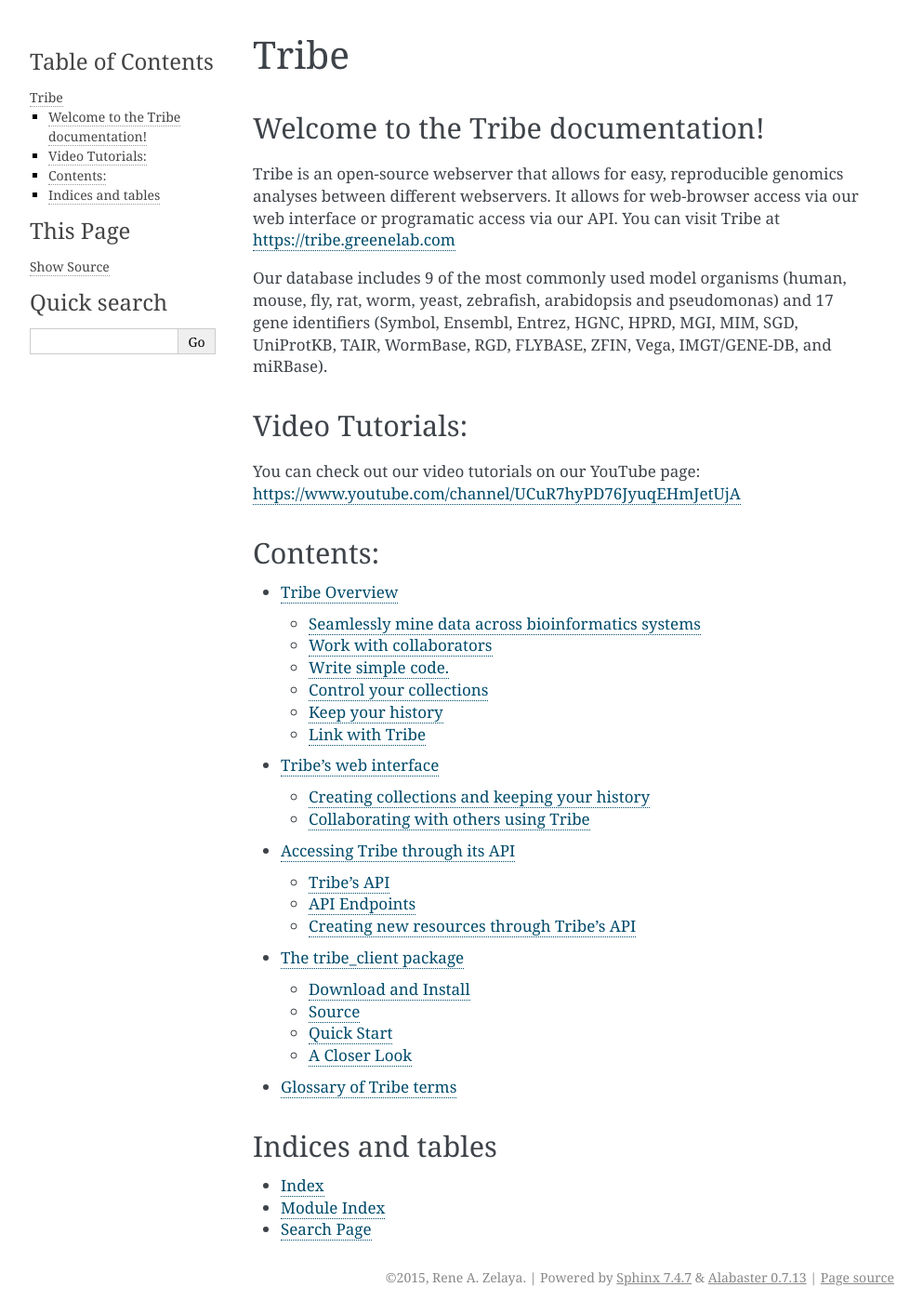
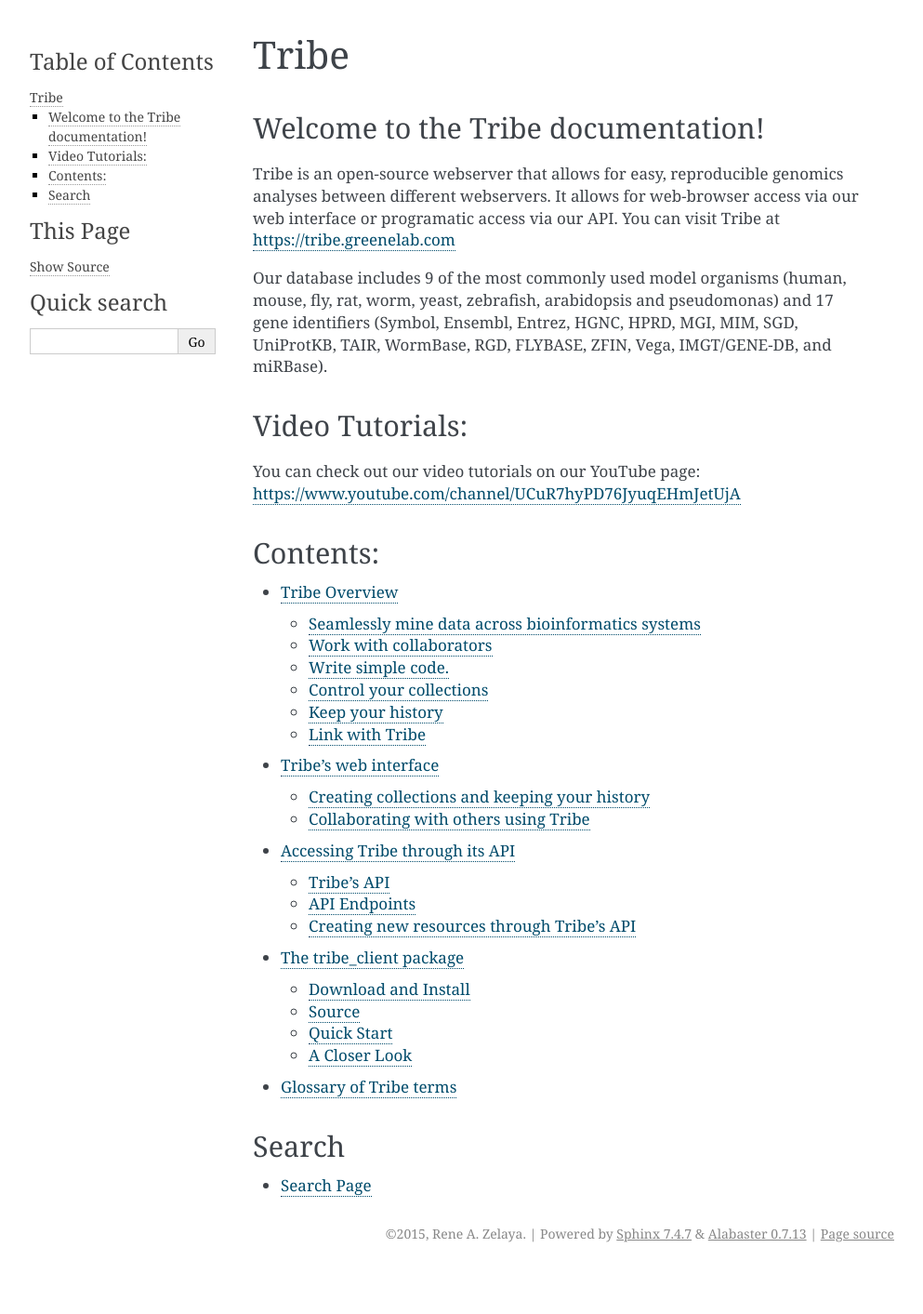
Before and after one commit to greenelab/tribe, a Sphinx documentation site: the page built from docs/source/index.rst, in a window 1280 px wide. Shown: the whole page at 93% size, without its empty margins (148-1141 px from the left). Built offline with Sphinx 7.4.7, drawn with Linux system fonts in a browser that asks for light colours; after the commit the page ends 1366 px from its top, so only the background shows below that.

Commit message:
Removing needless links at the bottom of index.rst in docs.

```diff
--- a/docs/source/index.rst
+++ b/docs/source/index.rst
@@ -29,9 +29,7 @@
 
 
 
-Indices and tables
--------------------
+Search
+---------
 
-* :ref:`genindex`
-* :ref:`modindex`
 * :ref:`search`
```
